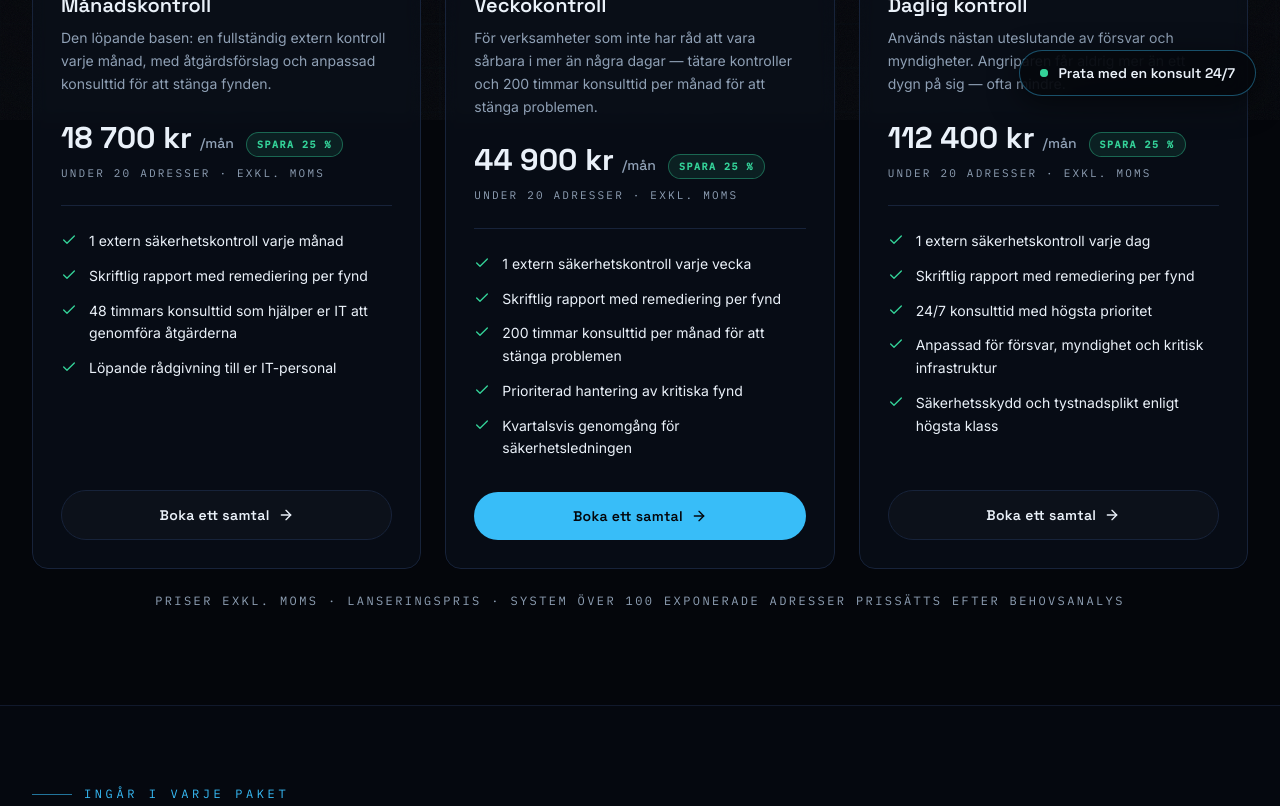
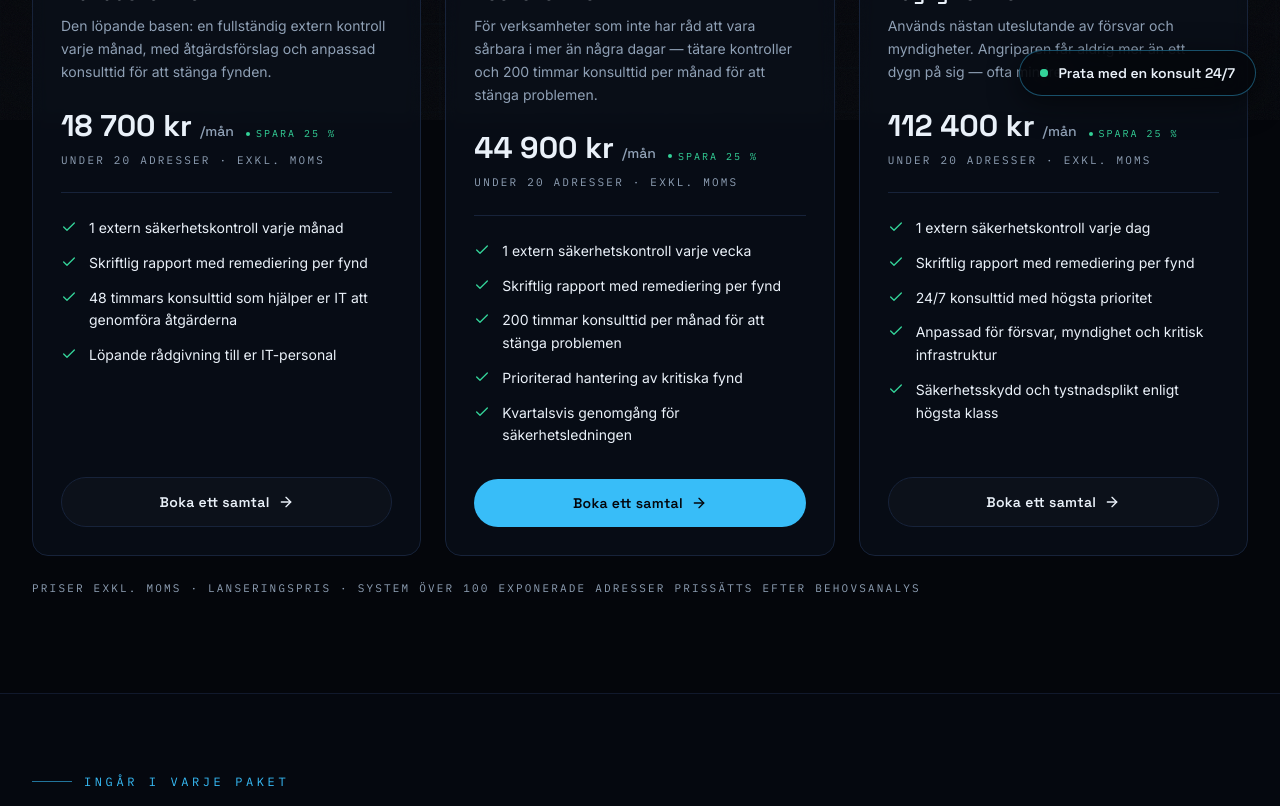
Before and after one commit to Mimirsdefence/entropicdefence.com, a React (Vite) app: page /checkout/extern in a window 1280 px wide. Shown: the part 680-1486 px from the top of the page. Built offline with nearby package versions, Linux system fonts and the light colour scheme.

Commit message:
Checkout-sidorna: vatNote vänsterställd + mindre, Alla paket-raden upp 12px, diskret premium rabattmärke

```diff
--- a/src/pages/CheckoutExtern.tsx
+++ b/src/pages/CheckoutExtern.tsx
@@ -63,7 +63,7 @@ export default function CheckoutExtern() {
         <Reveal>
           {/* Rad 1: "Alla paket" till vänster, periodväljaren till höger.
               På smala skärmar bryts perioden ner på egen rad — fortfarande högerställd. */}
-          <div className="flex flex-wrap items-center justify-between gap-x-6 gap-y-4">
+          <div className="-mt-3 flex flex-wrap items-center justify-between gap-x-6 gap-y-4">
             <Link
               to="/checkout"
               className="inline-flex items-center gap-2 font-mono text-xs uppercase tracking-[0.2em] text-fog transition-colors hover:text-signal"
@@ -179,7 +179,8 @@ export default function CheckoutExtern() {
                       )}
                     </p>
                     {!isQuote && period !== 'month' && (
-                      <span className="rounded-full border border-mint/40 bg-mint/10 px-2.5 py-1 font-mono text-[10px] font-semibold uppercase tracking-[0.15em] text-mint">
+                      <span className="inline-flex items-center gap-1.5 font-mono text-[10px] font-normal uppercase tracking-[0.2em] text-mint">
+                        <span className="h-1 w-1 rounded-full bg-mint" aria-hidden="true" />
                         {t.common.savings[period]}
                       </span>
                     )}
@@ -211,7 +212,7 @@ export default function CheckoutExtern() {
           })}
         </div>
 
-        <p className="mt-6 text-center font-mono text-xs uppercase tracking-[0.2em] text-fog">
+        <p className="mt-6 font-mono text-[11px] uppercase tracking-[0.2em] text-fog">
           {t.common.vatNote} · {t.common.launchPrice} · {t.checkoutExtern.largeNote}
         </p>
       </section>
--- a/src/pages/CheckoutIntern.tsx
+++ b/src/pages/CheckoutIntern.tsx
@@ -118,7 +118,7 @@ export default function CheckoutIntern() {
           </div>
         </Reveal>
 
-        <p className="mt-6 text-center font-mono text-xs uppercase tracking-[0.2em] text-fog">
+        <p className="mt-6 font-mono text-[11px] uppercase tracking-[0.2em] text-fog">
           {t.common.vatNote} · {t.checkoutIntern.rateNote} · {t.common.launchPrice}
         </p>
 
```
